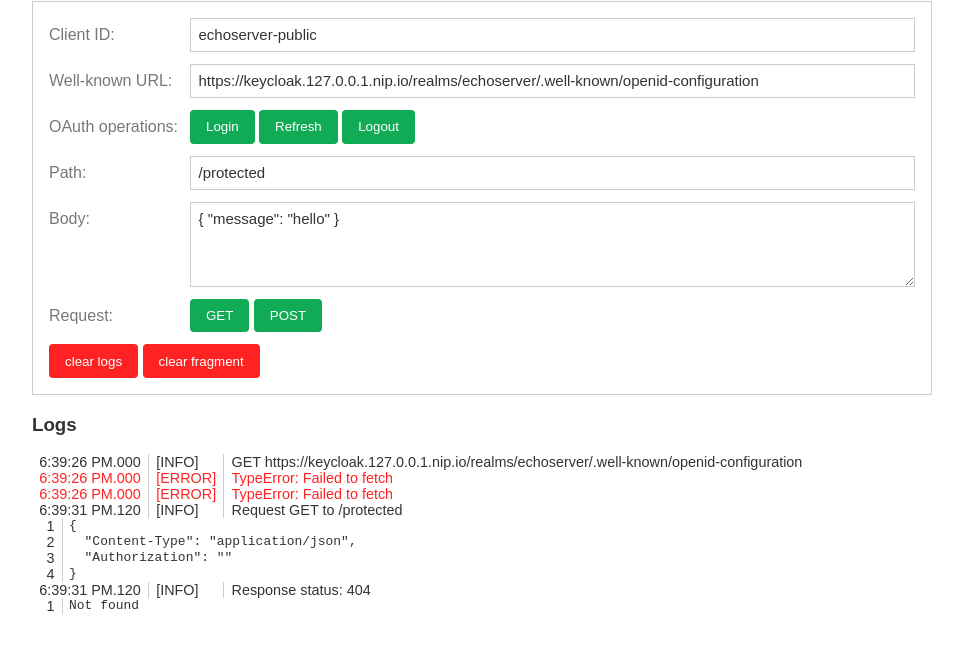
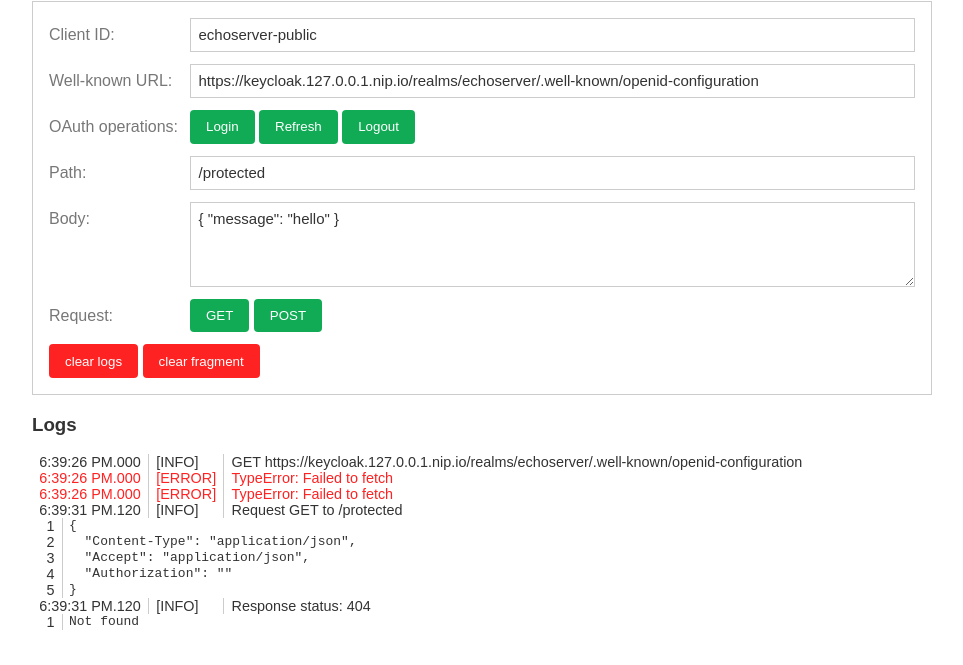
Before and after one commit to tsaarni/echoserver, a website: page apps/oauth.html in a window 1280 px wide. Both pictures are taken after a click on the button "GET". Shown: the part 79-744 px from the top of the page, without its empty margins (158-1121 px from the left). Drawn offline with Linux system fonts and the light colour scheme; no server answers.

Commit message:
add accept header, enable https in make run

```diff
--- a/apps/oauth.html
+++ b/apps/oauth.html
@@ -78,6 +78,7 @@
             method: method,
             headers: {
               'Content-Type': 'application/json',
+              'Accept': 'application/json',
               Authorization: oauthClient.accessToken ? `Bearer ${oauthClient.accessToken}` : '',
             },
             body: method === 'GET' ? undefined : JSON.stringify(body),
```
Also changed, not shown: apps/fetch.html (+1 -0 lines), apps/keycloak.html (+1 -0 lines), 1 other file.
